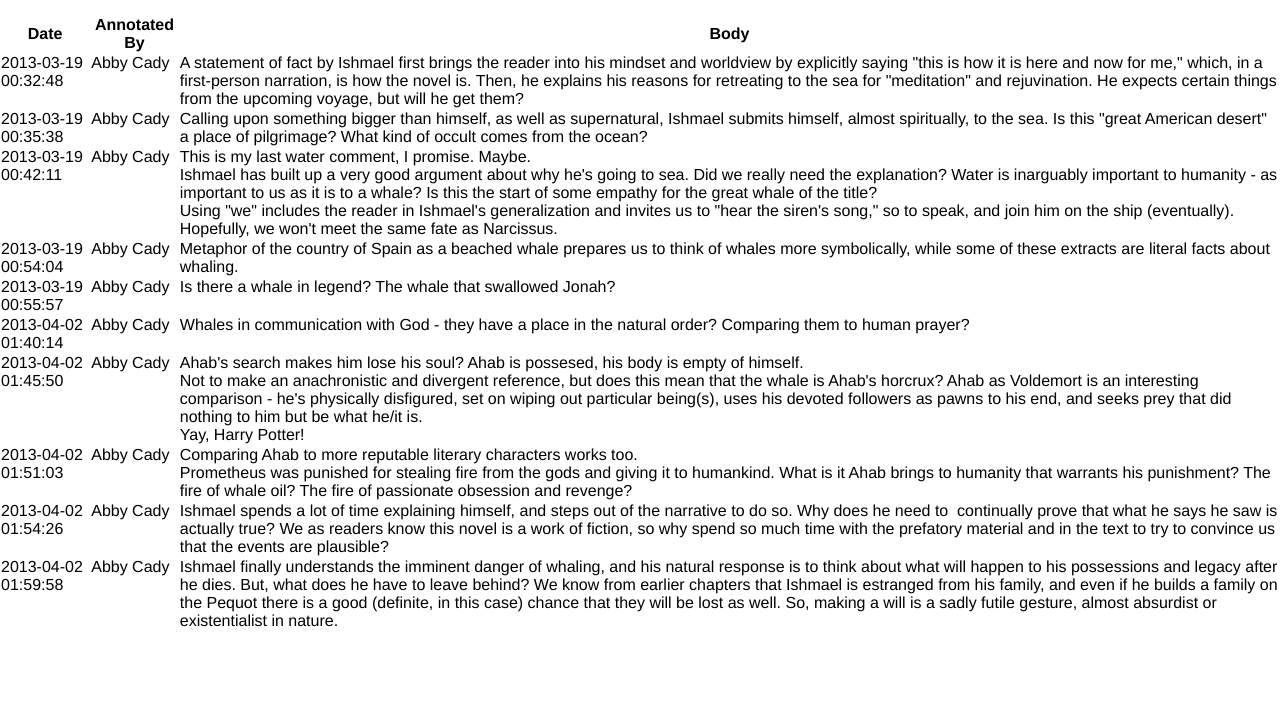
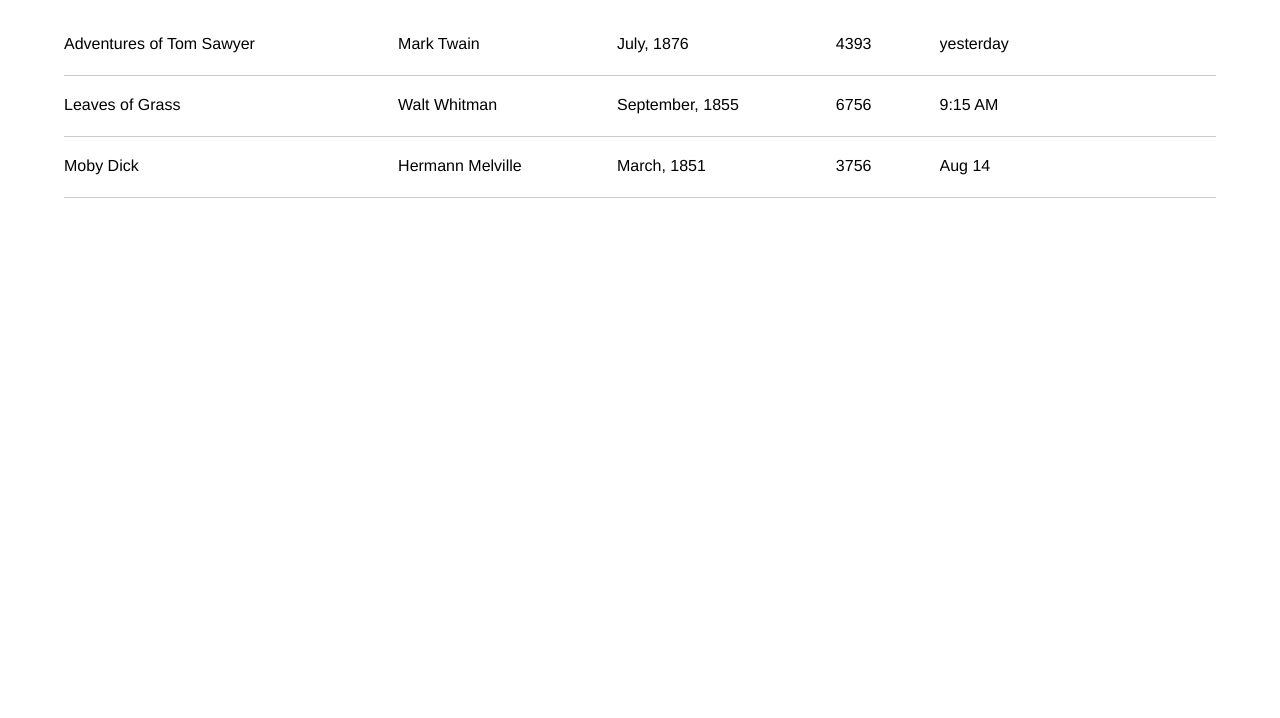
Before and after one commit to danielcebrian/catch, a plain HTML site: page index.html in a window 1280 px wide. Shown: the part 82-800 px from the top of the page. Drawn offline with Linux system fonts and the light colour scheme.

Commit message:
simple media list in place

```diff
--- a/css/main.css
+++ b/css/main.css
@@ -19,48 +19,46 @@ header {
   width: 100%;
 }
 
-
-table.annotations .column-annotatedAt {
-  width: 180px;
+.mediaListContainer {
+  width: 90%;
+  margin: 0 auto;
 }
 
-table.annotations .column-annotatedBy {
-  width: 250px;
+.mediaList {
+  width: 100%;
 }
 
+.mediaList div {
 
-
-
-.annotation-list .annotation {
-  width: 80%;
-  min-width: 600px;
-  max-width: 1200px;
-  margin: 0 auto 20px auto;
-  clear: both;
-  padding: 20px;
-  border-radius: 6px;
-  -moz-border-radius: 6px;
-  -webkit-border-radius: 6px;
-  border: 2px outset #9BB0CC;
-  background-color: #ffffff;
 }
 
-.annotation-list .annotation-property.level0 {
-  margin: 0 0 15px 0;
+.mediaRow {
+  padding-top:20px;
+  width: 100%;
+  height: 40px;
+  border-bottom: 1px solid #cccccc;
 }
 
-.annotation-list .annotation-property.level1 {
-  margin: 0 0 10px 0;
-}
-
-.annotation-list .label {
-  width: 15%;
-  min-width: 80px;
+.mediaRow .field {
   float: left;
 }
 
-.annotation-list .value {
-  width: 85%;
-  min-width: 100px;
-  float: left;
+.mediaRow .title {
+  width: 29%;
 }
+
+.mediaRow .author {
+  width: 19%;
+}
+
+.mediaRow .pubDate {
+  width: 19%;
+}
+
+.mediaRow .latestAnnotationDate {
+  width: 19%;
+}
+
+.mediaRow .annotationsCount {
+  width: 9%;
+}
--- a/index.html
+++ b/index.html
@@ -4,7 +4,7 @@
   <head>
     <meta charset="utf-8">
     <meta http-equiv="X-UA-Compatible" content="chrome=1">
-    <title>CATCH v0.2</title>
+    <title>CATCH Annotation Explorer</title>
     <meta name="viewport" content="width=device-width, initial-scale=1, user-scalable=no">
     <link rel="stylesheet" href="css/main.css">
   </head>
@@ -16,9 +16,9 @@
 
   <div class="mediaList">
 
-    {{ #each mediaItems }}
+    {{#each mediaItems}}
       {{{ this }}}
-    {{ /each }}
+    {{/each }}
 
   </div>
 
@@ -27,7 +27,7 @@
 
 <script type="text/x-handlebars" id="mediaItem_Template">
 
-  <div class="mediaItem" id="mediaItem_{{ id }}">
+  <div class="mediaItem" id="mediaItem_{{ item.id }}">
 
     {{{ mediaRow }}}
 
@@ -42,23 +42,23 @@
 
   <div class="mediaRow">
 
-    <div class="title">
+    <div class="title field">
       {{ title }}
     </div>
 
-    <div class="author">
+    <div class="author field">
       {{ author }}
     </div>
 
-    <div class="pubDate">
+    <div class="pubDate field">
       {{ pubDate }}
     </div>
 
-    <div class="annotationsCount">
+    <div class="annotationsCount field">
       {{ annotationsCount }}
     </div>
 
-    <div class="latestAnnotationDate">
+    <div class="latestAnnotationDate field">
       {{ latestAnnotationDate }}
     </div>
 
@@ -151,12 +151,12 @@
 
 
   <header>
-    <h1>CATCH v0.2</h1>
+    <h1>CATCH Annotation Explorer</h1>
   </header>
 
   <section id="main">
 
-    <div id="main-list" class="annotation-list">
+    <div class="mediaListContainer">
 
     </div>
 
@@ -185,27 +185,27 @@ window.App.data.media = [
     "id": "123",
     "title": "Adventures of Tom Sawyer",
     "author": "Mark Twain",
-    "pubDate": "1876-07-15 00:00:00",
+    "pubDate": "July, 1876",
     "annotationsCount": 4393,
-    "latestAnnotationDate": "2013-03-19 00:32:48"
+    "latestAnnotationDate": "yesterday"
   },
 
   {
     "id": "234",
     "title": "Leaves of Grass",
     "author": "Walt Whitman",
-    "pubDate": "1855-07-15 00:00:00",
+    "pubDate": "September, 1855",
     "annotationsCount": 6756,
-    "latestAnnotationDate": "2013-05-21 00:14:42"
+    "latestAnnotationDate": "9:15 AM"
   },
 
-  {
+    {
     "id": "345",
     "title": "Moby Dick",
     "author": "Hermann Melville",
-    "pubDate": "1851-03-15 00:00:00",
+    "pubDate": "March, 1851",
     "annotationsCount": 3756,
-    "latestAnnotationDate": "2013-03-21 00:32:48"
+    "latestAnnotationDate": "Aug 14"
   }
 
 ];
--- a/js/app.js
+++ b/js/app.js
@@ -12,110 +12,48 @@
   // TEMPLATES
   //
 
+  var TEMPLATES = [
+    "mediaList",
+    "mediaItem",
+    "mediaRow",
+    "mediaDetail",
+    "annotationList",
+    "annotationItem",
+    "annotationRow",
+    "annotationDetail"
+  ];
+
   var compileTemplates = function() {
-    App.templates.annotationProperty = Handlebars.compile($("#annotation-property-template").text());
-    App.templates.annotation = Handlebars.compile($("#annotation-template").text());
-    App.templates.annotationTable = Handlebars.compile($("#annotation-table-template").text());
-    App.templates.annotationTableRow = Handlebars.compile($("#annotation-table-row-template").text());
+    TEMPLATES.forEach(function(templateName) {
+      App.templates[templateName] = Handlebars.compile($("#"+templateName+"_Template").text());
+    });
+  };
+
+  //
+  // RENDER MEDIA
+  //
+
+  var renderMedia = function() {
+    var mediaItems = [];
+    App.data.media.forEach(function (item) {
+      var html = App.templates.mediaItem({
+        item: item,
+        mediaRow: App.templates.mediaRow(item),
+        mediaDetail: ""
+      });
+      mediaItems.push(html);
+    });
+    $(".mediaListContainer").html(App.templates.mediaList({ mediaItems: mediaItems }));
   };
 
 
-  //
-  // BASIC ANNOTATION RENDERING
-  //
-
-  var renderObject = function(obj, level) {
-    level = level || 0;
-    var html = "";
-    for (var prop in obj) {
-      var val = obj[prop];
-      if (typeof val === "object" && val.toString() === "[object Object]") {
-        html = html + App.templates.annotationProperty({
-          level: level,
-          property: prop,
-          value: renderObject(val, level + 1)
-        });
-      } else {
-        console.log("property: " + prop);
-        html = html + App.templates.annotationProperty({
-          level: level,
-          property: prop,
-          value: val
-        });
-      }
-    }
-    return html;
-  };
-
-  var renderBasicAnnotations = function(el) {
-    el = el || $("#main-list");
-    App.data.annotations.slice(0,10).forEach(function(item) {
-      var content = renderObject(item);
-      var annotationHtml = App.templates.annotation({
-        id: item["@id"],
-        content: content
-      });
-      el.append(annotationHtml);
-    });
-  };
-
-
-  //
-  // TABULAR ANNOTATION RENDERING
-  //
-
-  App.tables = App.tables || {};
-  App.tables.basic = {
-    columns: [
-      { id: "annotatedAt", name: "Date" },
-      { id: "annotatedBy", name: "Annotated By" },
-      { id: "body", name: "Body" }
-    ]
-  };
-
-  var createHeader = function(columns) {
-    var headerHtml = "<thead><tr>";
-    columns.forEach(function(column) {
-      headerHtml = headerHtml + '<th id="header-' + column.id + '">' + column.name + '</th>';
-    });
-    headerHtml = headerHtml + "</tr></thead>";
-    return headerHtml;
-  };
-
-  var createRow = function(columns, data) {
-    var rowHtml = "<tr>";
-    columns.forEach(function(column) {
-      rowHtml = rowHtml + '<td class="column-' + column.id + '">' + data[column.id] + '</td>';
-    });
-    rowHtml = rowHtml + "</tr>";
-    return rowHtml;
-  };
-
-
-  var renderTabularAnnotations = function(el) {
-    el = el || $("#main-list");
-    var tableType = App.tables.basic;
-    var tableHtml = App.templates.annotationTable();
-    el.html(tableHtml);
-    el.append(createHeader(tableType.columns));
-    el.append("<tbody>");
-    App.data.annotations.slice(0,10).forEach(function(item) {
-      var rowHtml = createRow(tableType.columns, {
-        annotatedAt: item.annotatedAt,
-        annotatedBy: item.annotatedBy.name,
-        body: item.body.chars
-      });
-      el.append(rowHtml);
-    });
-    el.append("</tbody");
-  };
 
 
   //
   // START APP
   //
 
-  App.render = renderTabularAnnotations;
+  App.refresh = renderMedia;
 
   //
   // FIXTURES
@@ -137,7 +75,7 @@
   $(function() {
     compileTemplates();
     loadFixtures();
-    App.render();
+    App.refresh();
   });
 
 
```
Also changed, not shown: data/highbrow/media.json (+6 -6 lines).
